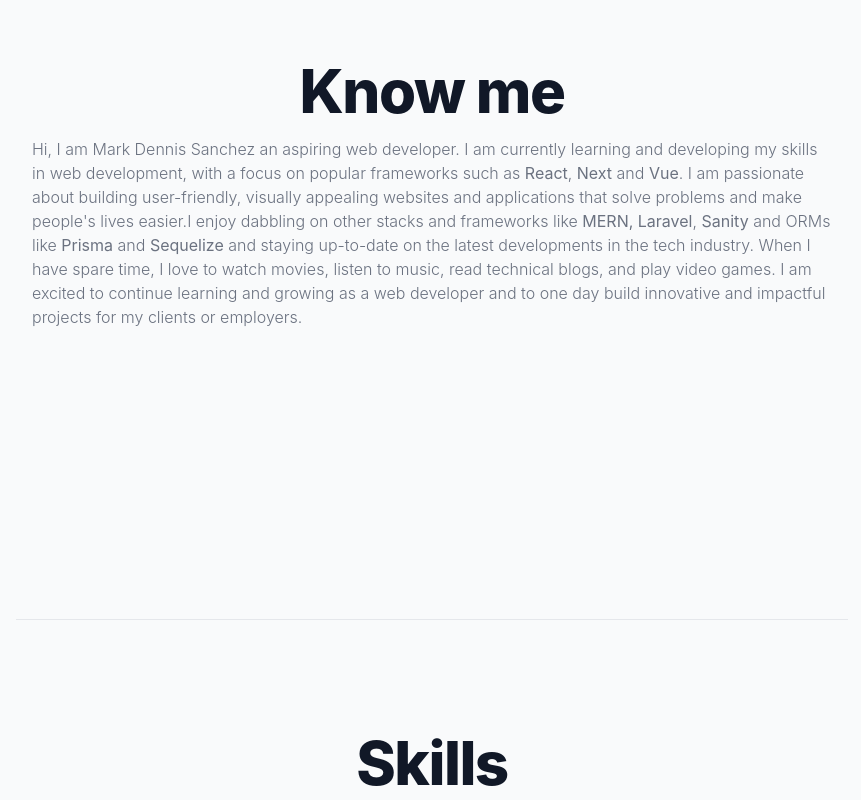
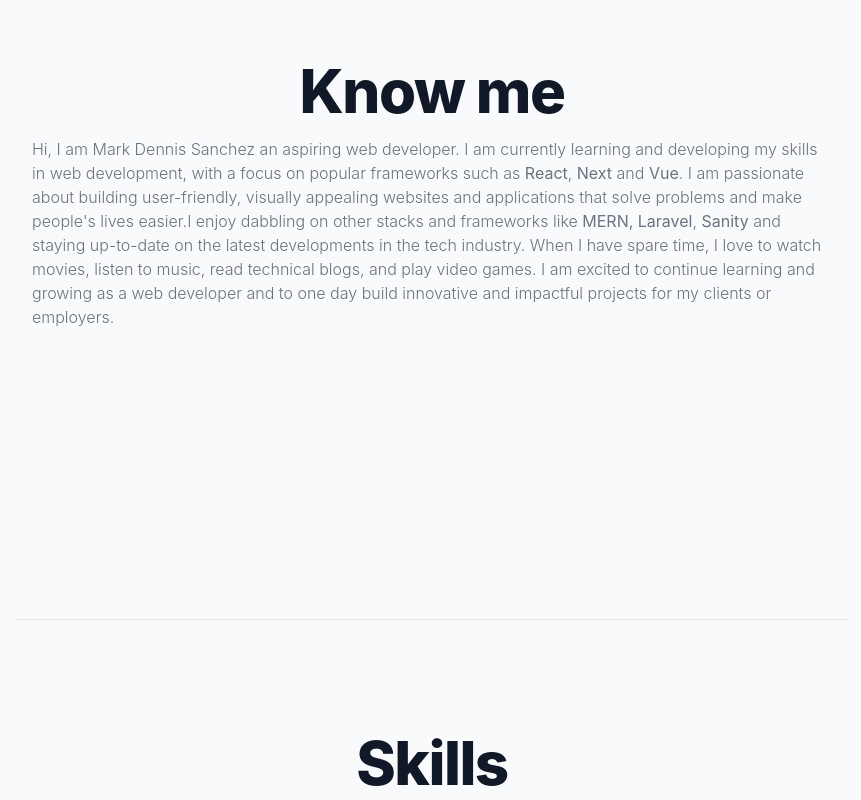
Before and after one commit to MarkDennis1/portfolio, a React (Create React App) app: page / in a window 1280 px wide. Shown: the part 1140-1940 px from the top of the page, without its empty margins (208-1069 px from the left). Built offline with nearby package versions, Linux system fonts and the light colour scheme; the HTML template or start-up script is replaced by a standard one.

Commit message:
Update contents

```diff
--- a/src/container/About/index.jsx
+++ b/src/container/About/index.jsx
@@ -65,18 +65,6 @@
               Sanity
             </a>
           </strong>{" "}
-          and ORMs like{" "}
-          <strong>
-            <a rel="noreferrer" target="_blank" href="https://prisma.io/">
-              Prisma
-            </a>
-          </strong>{" "}
-          and{" "}
-          <strong>
-            <a rel="noreferrer" target="_blank" href="https://sequelize.org/">
-              Sequelize
-            </a>
-          </strong>{" "}
           and staying up-to-date on the latest developments in the tech
           industry. When I have spare time, I love to watch movies, listen to
           music, read technical blogs, and play video games. I am excited to
```
